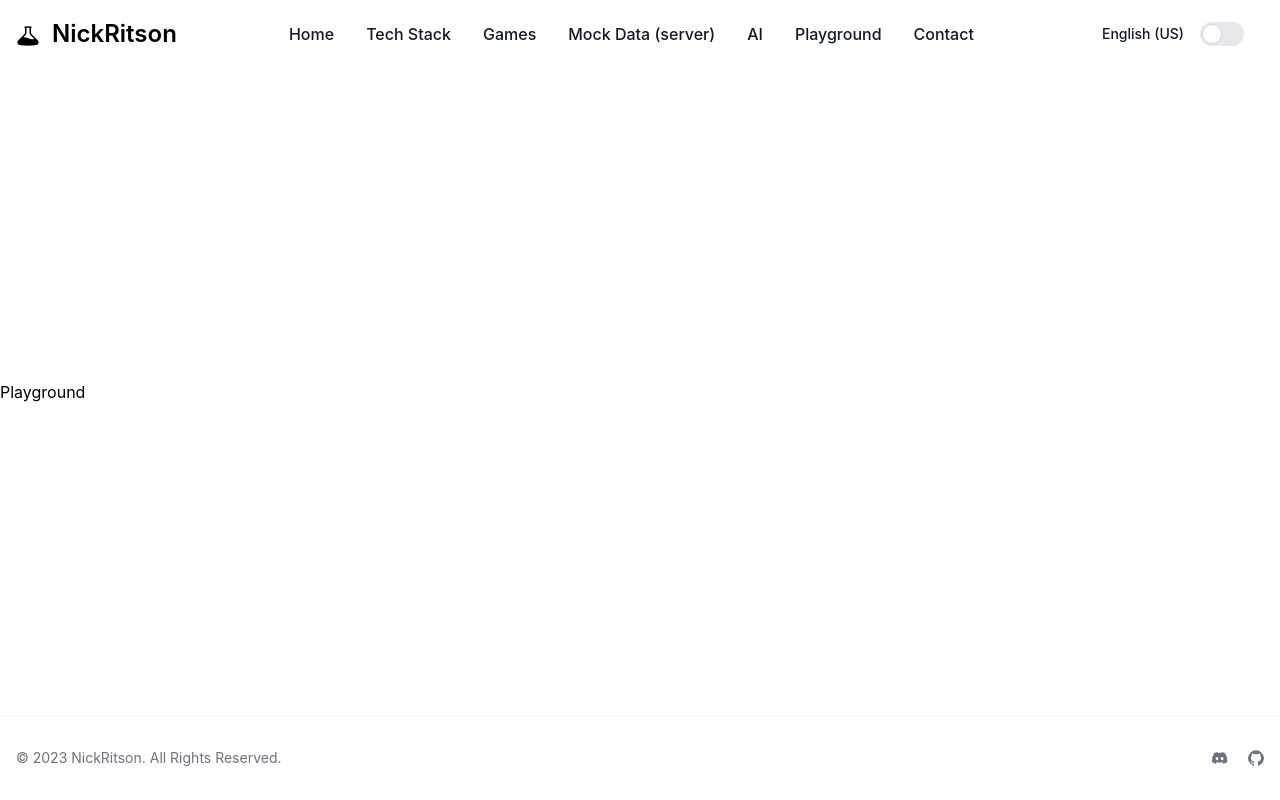
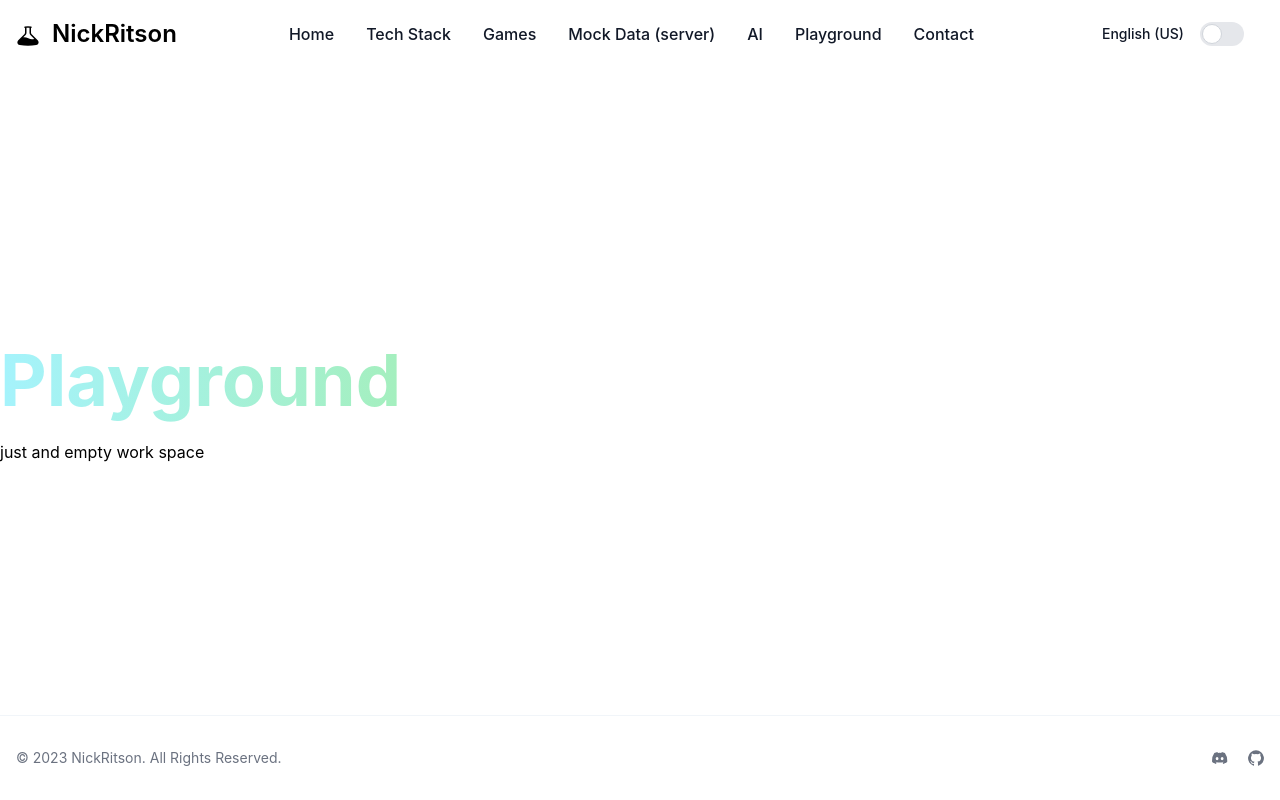
Before and after one commit to NickRitson/boilerplate, a React (Vite) app in the folder frontend/: page /playground in a window 1280 px wide. Built offline with nearby package versions, Linux system fonts and the light colour scheme.

Commit message:
small tweaks

```diff
--- a/frontend/src/main.tsx
+++ b/frontend/src/main.tsx
@@ -12,6 +12,7 @@ import HomePage from './views/HomePage';
 import GamePage from './views/GamePage';
 import GamesPage from './views/GamesPage';
 import TechStackPage from './views/TechStackPage';
+import Playground from './views/Playground';
 import './styles/index.css';
 
 const router = createBrowserRouter([
@@ -42,7 +43,7 @@ const router = createBrowserRouter([
       },
       {
         path: "/playground",
-        element: <div>Playground</div>,
+        element: <Playground />,
       },
     ]
   },
--- a/frontend/src/styles/index.css
+++ b/frontend/src/styles/index.css
@@ -50,3 +50,7 @@
     --color-neon-secondary: 310 90% 59%;
   }
 }
+
+h1 {
+  @apply text-7xl font-bold;
+}
--- a/frontend/src/views/GamePage.tsx
+++ b/frontend/src/views/GamePage.tsx
@@ -13,7 +13,6 @@ import { useLoaderData } from "react-router-dom";
 const GamePage: React.FC = () => {
     // eslint-disable-next-line @typescript-eslint/no-explicit-any
     const data = useLoaderData() as any;
-    console.log('PR:', data);
 
     return (
         <div className="container mx-auto">
--- a/frontend/src/views/Playground.tsx
+++ b/frontend/src/views/Playground.tsx
@@ -1,7 +1,8 @@
 const Playground: React.FC = () => {
     return (
         <div className="container mx-auto">
-            <h1 className="font-bold text-3xl bg-gradient-to-r from-cyan-700 to-sky-300 bg-clip-text text-transparent">Playground</h1>
+            <h1 className="bg-gradient-to-r from-cyan-200 to-lime-400 bg-clip-text text-transparent py-6">Playground</h1>
+            <p>just and empty work space</p>
         </div>
     );
 }
--- a/frontend/src/views/TechStackPage.tsx
+++ b/frontend/src/views/TechStackPage.tsx
@@ -61,6 +61,8 @@ const TechStackPage: React.FC = () => {
                     <div>
                         <p className="font-bold">Site Status: <span><a href="https://freelance-3.betteruptime.com" target="_blank">check status</a></span></p>
                         <hr />
+                        <p>currently connected to <span className="text-green-300">vercel</span>, <span className="text-blue-300">checkly (testing & performance)</span>, <span className="text-yellow-300">uptime (live monitoring)</span>, <span className="text-red-300">embold (code quality)</span></p>
+                        <small>need to add to documentation (gitbook/storybook)</small>
                     </div>
                 </section>
             </div>
```
